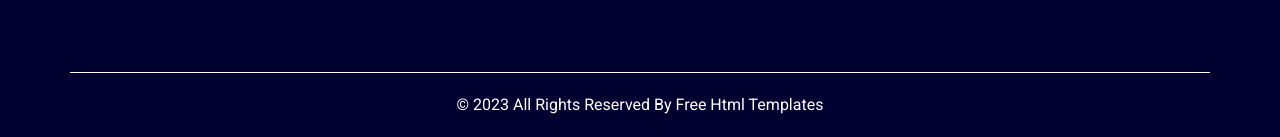
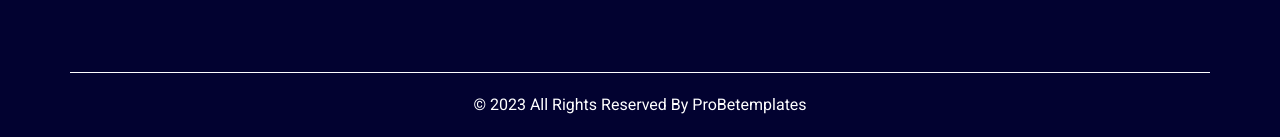
Before and after one commit to mohammadalamin2k23/hostit, a plain HTML site: page about.html in a window 1280 px wide. Shown: the part 957-1094 px from the top of the page. Drawn offline with Linux system fonts and the light colour scheme; a script that the page names is missing.

Commit message:
Update about.html

```diff
--- a/about.html
+++ b/about.html
@@ -224,7 +224,7 @@
     <div class="container">
       <p>
         &copy; <span id="displayYear"></span> All Rights Reserved By
-        <a href="https://html.design/">Free Html Templates</a>
+        <a href="https://github.com/mohammadalamin2k23/hostit/tree/main/images">ProBetemplates</a>
       </p>
     </div>
   </footer>
```
